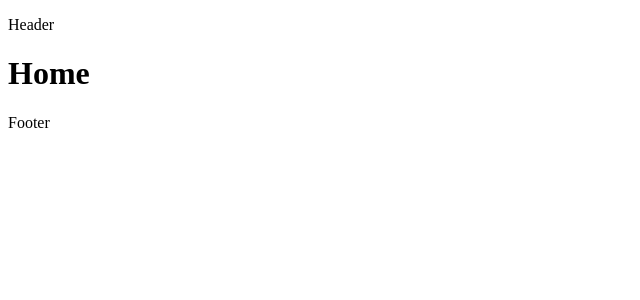
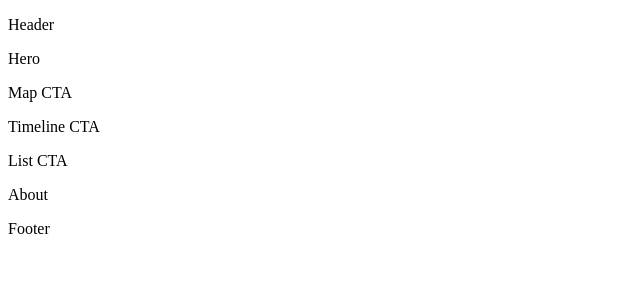
Before and after one commit to swest4/KnoxUp, a React (Create React App) app: page / in a window 1280 px wide. Shown: the top 300 px of the page, without its empty margins (0-640 px from the left). Built offline with nearby package versions, Linux system fonts and the light colour scheme.

Commit message:
Setup Routes

```diff
--- a/src/routes.js
+++ b/src/routes.js
@@ -1,16 +1,15 @@
 import React from 'react';
-import {
-    BrowserRouter as Router,
-    Switch,
-    Route,
-  } from "react-router-dom";
+import { BrowserRouter as Router, Switch, Route } from "react-router-dom";
+import Home from './pages/home';
+import Contact from './pages/contact';
+import Projects from './pages/projects';
 
 export default () => (
     <Router>
         <Switch>
-            <Route path="/contact"><h1>Contact</h1></Route>
-            <Route path="/projects"><h1>Projects</h1></Route>
-            <Route path="/"><h1>Home</h1></Route>
+            <Route path="/contact/"><Contact /></Route>
+            <Route path="/projects/"><Projects /></Route>
+            <Route path="/"><Home /></Route>
         </Switch>
     </Router>
-)
+);
```
